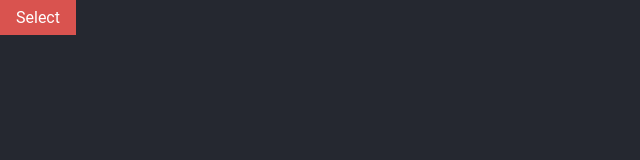
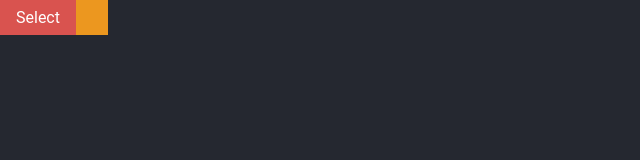
Before and after one commit to anisotropy/react-multi-level-dropdown, a React app in the folder demo/dev/: page / in a window 1280 px wide. Shown: the top 160 px of the page, without its empty margins (0-640 px from the left). Built offline with nearby package versions, Linux system fonts and the light colour scheme; the HTML template or start-up script is replaced by a standard one.

Commit message:
Separate label and arrow

```diff
--- a/demo/dev/src/Dropdown/DDItem.js
+++ b/demo/dev/src/Dropdown/DDItem.js
@@ -9,8 +9,10 @@ class DDItem extends PureComponent {
       openChild: null
     };
     this.handleClick = this.handleClick.bind(this);
+    this.handleClickLabel = this.handleClickLabel.bind(this);
     this.handleBodyClick = this.handleBodyClick.bind(this);
     this.handleClickChild = this.handleClickChild.bind(this);
+    this.handleClickChildLabel = this.handleClickChildLabel.bind(this);
   }
   componentDidMount(){
     document.addEventListener('click', this.handleBodyClick);
@@ -23,22 +25,37 @@ class DDItem extends PureComponent {
     e.nativeEvent.stopImmediatePropagation();
     this.props.onClick(this.props.open ? null : this.props.data.value);
   }
+  handleClickLabel(e){
+    e.stopPropagation();
+    e.nativeEvent.stopImmediatePropagation();
+    this.props.onClickLabel(this.props.data.value);
+  }
   handleBodyClick(e){
     this.props.onClick(null);
   }
   handleClickChild(value){
     this.setState({openChild: value});
   }
+  handleClickChildLabel(value){
+    this.props.onClickLabel(value);
+  }
   render(){
     const {head, open, data} = this.props;
     const {openChild} = this.state;
     const items = (!data.children ? null : _.map(data.children, (d, i) => (
-      <DDItem key={d.value} open={d.value == openChild} data={d} onClick={this.handleClickChild} />
+      <DDItem
+        key={d.value}
+        open={d.value == openChild}
+        data={d}
+        onClick={this.handleClickChild}
+        onClickLabel={this.handleClickChildLabel}
+      />
     )));
     return (
-      <div className={'dditem' + (head ? ' dditem--head' : '')} onClick={this.handleClick}>
-        <div className="dditem__body">
-          {data.label}
+      <div className={'dditem' + (head ? ' dditem--head' : '')}>
+        <div className="dditem__body" onClick={this.handleClickLabel}>
+          <span className="dditem__label">{data.label}</span>
+          {data.children && <span className="dditem__arrow" onClick={this.handleClick}></span>}
         </div>
         <div>
           <div className={'dditem__children' + (open ? ' dditem__children--open' : '')}>
@@ -53,7 +70,8 @@ DDItem.propTypes = {
   head: PropTypes.bool,
   open: PropTypes.bool,
   data: PropTypes.object.isRequired,
-  onClick: PropTypes.func.isRequired
+  onClick: PropTypes.func.isRequired,
+  onClickLabel: PropTypes.func.isRequired
 };
 
 export default DDItem;
--- a/demo/dev/src/Dropdown/Dropdown.js
+++ b/demo/dev/src/Dropdown/Dropdown.js
@@ -8,12 +8,17 @@ class Dropdown extends PureComponent {
   constructor(props){
     super(props);
     this.state = {
-      open: false
+      open: false,
+      selected: []
     };
     this.handleClick = this.handleClick.bind(this);
+    this.handleClickLabel = this.handleClickLabel.bind(this);
   }
   handleClick(){
     this.setState({open: !this.state.open});
+  }
+  handleClickLabel(value){
+    console.log(value);
   }
   render(){
     const {data, headText} = this.props;
@@ -25,6 +30,7 @@ class Dropdown extends PureComponent {
           data={{label: headText, value: headText, children: data}}
           open={open}
           onClick={this.handleClick}
+          onClickLabel={this.handleClickLabel}
         />
       </div>
     );
--- a/demo/dev/src/Dropdown/dropdown.less
+++ b/demo/dev/src/Dropdown/dropdown.less
@@ -1,5 +1,3 @@
-@import 'mixins';
-
 .dditem {
   position: relative;
   background-color: #f0ad4e;
@@ -8,12 +6,13 @@
     background-color: #d9534f;
   }
   & + & {
+    //border-top: solid 1px darken(#f0ad4e, 10%);
     margin-top: 1px;
   }
 }
 .dditem__body {
-  padding: 0.5em 1em;
-  white-space: nowrap;
+  position: relative;
+  padding: 0.5em 3em 0.5em 1em;
   & + div {
     position: absolute;
     top: 0; right: 0;
@@ -22,6 +21,16 @@
     position: relative;
     top: 1px; right: auto;
   }
+}
+.dditem__label {
+  white-space: nowrap;
+}
+.dditem__arrow {
+  position: absolute;
+  top: 0; right: 0;
+  width: 2em;
+  height: 100%;
+  background-color: darken(#f0ad4e, 10%);
 }
 .dditem__children {
   position: absolute;
--- a/demo/dev/src/Dropdown/mixins.less
+++ /dev/null
@@ -1,3 +0,0 @@
-.ellipsis(){
-  white-space: nowrap; overflow: hidden; text-overflow: ellipsis;
-}
```
